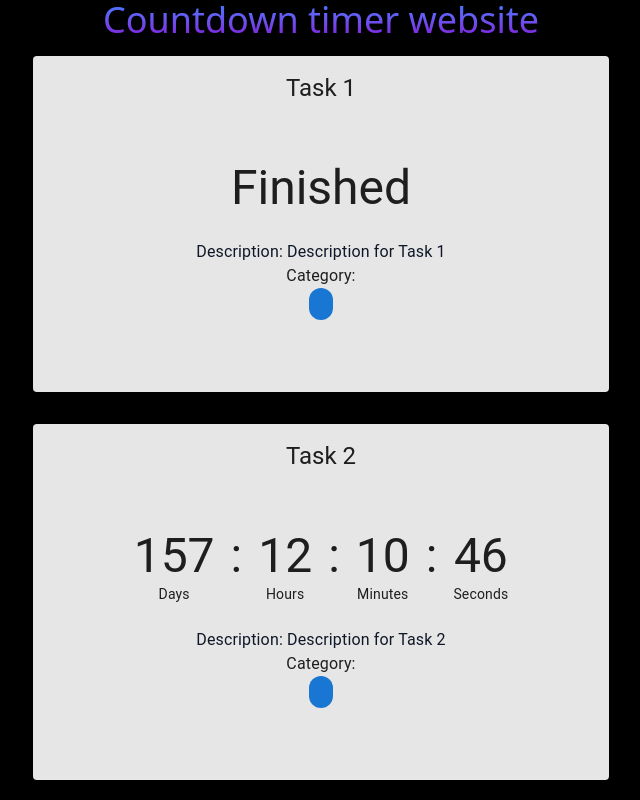
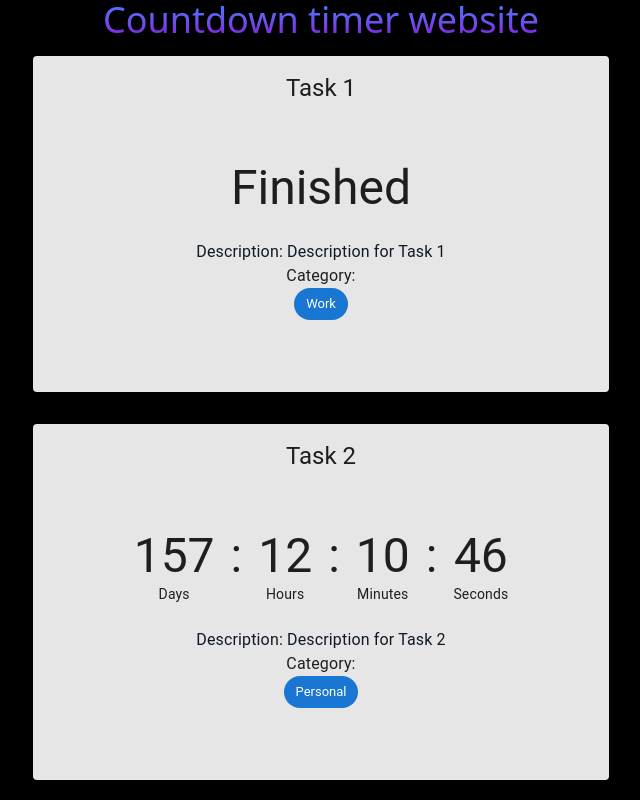
Before and after one commit to Zenonist/Countdown-timer-website, a React (Vite) app in the folder Frontend/: page / in a window 1280 px wide. Shown: the top 800 px of the page, without its empty margins (319-959 px from the left). Built offline with nearby package versions, Linux system fonts and the light colour scheme; no server answers; some icons are missing.

Commit message:
chore: Add category back to mock-data

```diff
--- a/Frontend/src/mock/mockData.ts
+++ b/Frontend/src/mock/mockData.ts
@@ -6,7 +6,7 @@ const mock_data: CountdownFormat[] = [
         title: "Task 1",
         description: "Description for Task 1",
         dueDate: new Date("2025-04-24T15:54:00Z"),
-        // category: "Work",
+        category: "Work",
         isArchived: false,
     },
     {
@@ -14,7 +14,7 @@ const mock_data: CountdownFormat[] = [
         title: "Task 2",
         description: "Description for Task 2",
         dueDate: new Date("2025-10-02T18:00:00Z"),
-        // category: "Personal",
+        category: "Personal",
         isArchived: false,
     },
     {
@@ -22,7 +22,7 @@ const mock_data: CountdownFormat[] = [
         title: "Task 3",
         description: "Description for Task 3",
         dueDate: new Date("2025-10-03T12:00:00Z"),
-        // category: "Work",
+        category: "Work",
         isArchived: false,
     },
     {
@@ -30,7 +30,7 @@ const mock_data: CountdownFormat[] = [
         title: "Task 4",
         description: "Description for Task 4",
         dueDate: new Date("2025-10-04T12:00:00Z"),
-        // category: "Personal",
+        category: "Personal",
         isArchived: false,
     },
     {
@@ -38,7 +38,7 @@ const mock_data: CountdownFormat[] = [
         title: "Task 5",
         description: "Description for Task 5",
         dueDate: new Date("2025-10-05T12:00:00Z"),
-        // category: "Work",
+        category: "Work",
         isArchived: false,
     }
 ]
```
